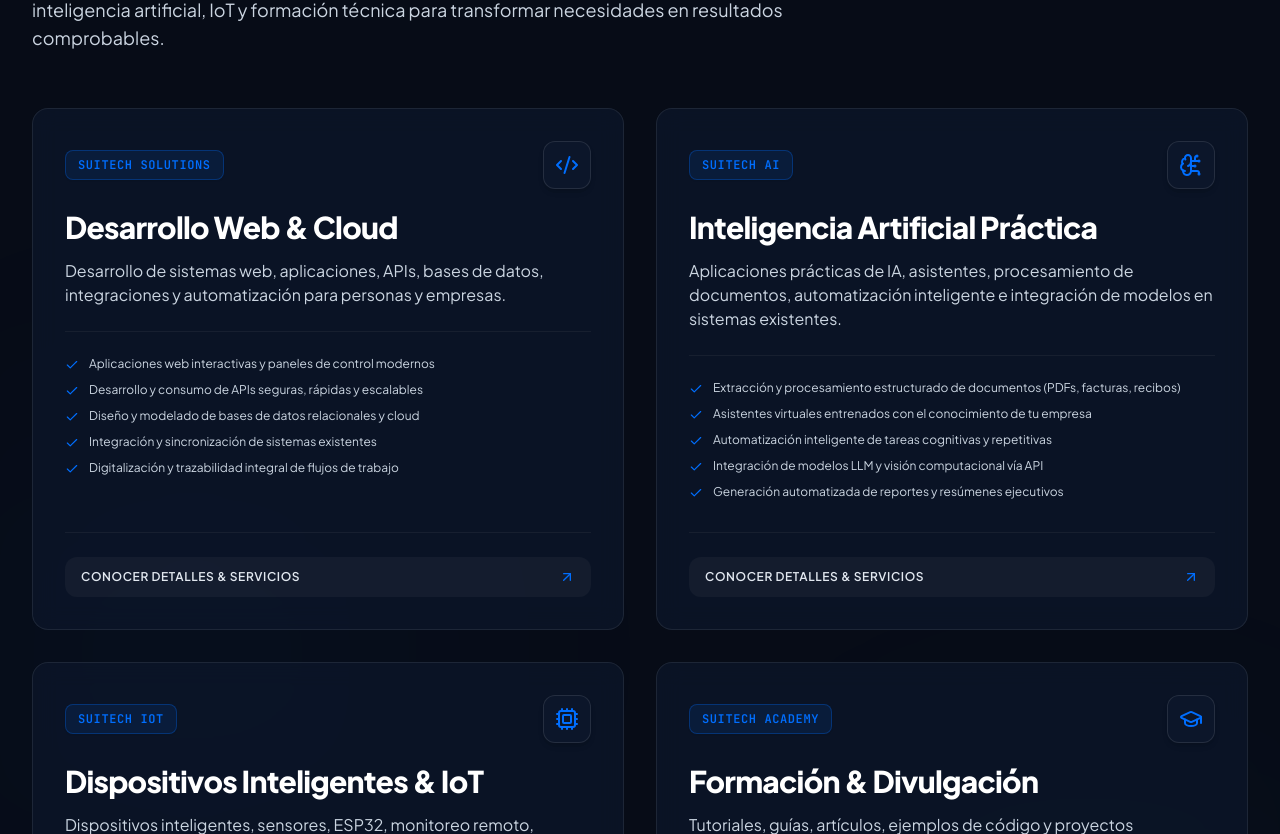
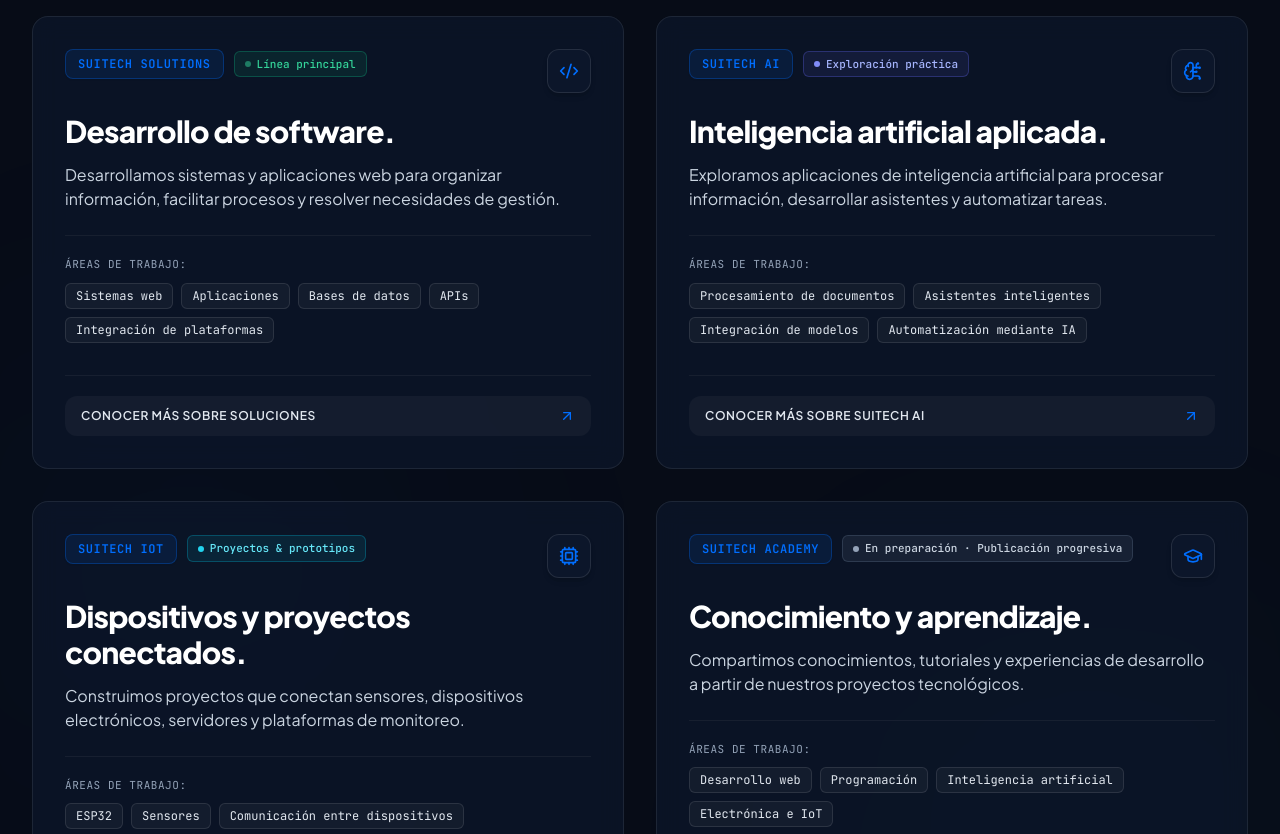
Before and after one commit to chokart/suitech, a Vue app: page / in a window 1280 px wide. Shown: the part 2106-2940 px from the top of the page. Built offline with nearby package versions, Linux system fonts and the light colour scheme; no server answers.

Commit message:
Redisenar editorialmente seccion lineas de trabajo de Suitech

```diff
--- a/src/components/home/ServicesSection.vue
+++ b/src/components/home/ServicesSection.vue
@@ -6,7 +6,6 @@
   Cpu,
   Layers,
   GraduationCap,
-  Check,
   ArrowUpRight,
   Sparkles
 } from 'lucide-vue-next';
@@ -35,6 +34,51 @@
       return '/soluciones';
   }
 };
+
+const getStatusBadgeClass = (statusType?: string) => {
+  switch (statusType) {
+    case 'primary':
+      return 'bg-emerald-500/10 text-emerald-400 border-emerald-500/30';
+    case 'exploration':
+      return 'bg-indigo-500/10 text-indigo-300 border-indigo-500/30';
+    case 'prototypes':
+      return 'bg-cyan-500/10 text-cyan-300 border-cyan-500/30';
+    case 'upcoming':
+      return 'bg-slate-500/15 text-slate-300 border-slate-500/30';
+    default:
+      return 'bg-brand-surface text-slate-300 border-white/10';
+  }
+};
+
+const getStatusDotClass = (statusType?: string) => {
+  switch (statusType) {
+    case 'primary':
+      return 'bg-emerald-400 animate-pulse';
+    case 'exploration':
+      return 'bg-indigo-400';
+    case 'prototypes':
+      return 'bg-cyan-400';
+    case 'upcoming':
+      return 'bg-slate-400';
+    default:
+      return 'bg-slate-400';
+  }
+};
+
+const getButtonLabel = (id: string) => {
+  switch (id) {
+    case 'suitech-solutions':
+      return 'Conocer más sobre soluciones';
+    case 'suitech-ai':
+      return 'Conocer más sobre Suitech AI';
+    case 'suitech-iot':
+      return 'Conocer más sobre Suitech IoT';
+    case 'suitech-academy':
+      return 'Conocer más sobre Academy';
+    default:
+      return 'Conocer más';
+  }
+};
 </script>
 
 <template>
@@ -49,17 +93,20 @@
       <div class="max-w-3xl">
         <div class="inline-flex items-center gap-2 px-3 py-1 rounded-full bg-brand-surface border border-brand-accent/30 text-xs font-mono text-brand-accent mb-4">
           <Sparkles class="w-3.5 h-3.5" />
-          <span>CAPACIDADES & SERVICIOS</span>
+          <span>NUESTRAS LÍNEAS DE TRABAJO</span>
         </div>
         <h2 class="text-3xl sm:text-4xl lg:text-5xl font-extrabold text-white tracking-tight leading-tight">
-          Soluciones tecnológicas diseñadas para resolver <span class="text-gradient-accent">problemas reales</span>.
+          Tecnología que toma <span class="text-gradient-accent">forma</span>.
         </h2>
-        <p class="mt-4 text-base sm:text-lg text-slate-300 leading-relaxed font-normal">
-          Organizamos Suitech en cuatro líneas tecnológicas conectadas: desarrollo a medida, inteligencia artificial, IoT y formación técnica para transformar necesidades en resultados comprobables.
+        <p class="mt-2 text-lg sm:text-xl font-medium text-brand-accent-glow">
+          Cuatro líneas, una misma visión.
+        </p>
+        <p class="mt-3 text-base sm:text-lg text-slate-300 leading-relaxed font-normal">
+          Desarrollamos software, exploramos nuevas tecnologías y construimos proyectos que conectan el mundo digital con necesidades reales.
         </p>
       </div>
 
-      <!-- Solutions Grid (4 Connected Business Lines - 2x2 Grid) -->
+      <!-- Solutions Grid (4 Connected Brand Lines - 2x2 Grid) -->
       <div class="mt-14 grid grid-cols-1 md:grid-cols-2 lg:grid-cols-2 gap-6 sm:gap-8">
 
         <div
@@ -67,50 +114,65 @@
           :key="solution.id"
           class="group relative flex flex-col justify-between rounded-2xl glass-panel p-6 sm:p-8 hover:bg-brand-surface-elevated/90 transition-all duration-300 border border-white/10 hover:border-brand-accent/50 hover:shadow-glow-accent/25"
         >
-          <!-- Top Row: Line Badge in Blue Box & Icon (No //01 numbers) -->
           <div>
-            <div class="flex items-center justify-between mb-5">
-              <!-- Suitech Line (en azul y en recuadro) -->
-              <span class="inline-flex items-center text-xs font-mono font-semibold uppercase tracking-wider text-brand-accent bg-brand-accent/10 px-3 py-1.5 rounded-lg border border-brand-accent/30 shadow-sm">
-                {{ solution.title }}
-              </span>
+            <!-- Top Row: Prominent Brand Line Name, Maturity Tag & Icon -->
+            <div class="flex items-start justify-between gap-4 mb-5">
+              <div class="flex flex-wrap items-center gap-2.5">
+                <!-- Brand Line Name: Gran protagonismo -->
+                <span class="inline-flex items-center text-xs font-mono font-bold uppercase tracking-wider text-brand-accent bg-brand-accent/10 px-3 py-1.5 rounded-lg border border-brand-accent/30 shadow-sm">
+                  {{ solution.lineName || solution.title }}
+                </span>
+
+                <!-- Maturity / Role Badge -->
+                <span
+                  class="inline-flex items-center gap-1.5 text-[11px] font-mono px-2.5 py-1 rounded-md border font-medium"
+                  :class="getStatusBadgeClass(solution.statusType)"
+                >
+                  <span class="w-1.5 h-1.5 rounded-full" :class="getStatusDotClass(solution.statusType)"></span>
+                  {{ solution.statusTag }}
+                </span>
+              </div>
 
               <!-- Icon -->
-              <div class="w-12 h-12 rounded-xl bg-brand-surface border border-white/10 group-hover:border-brand-accent/40 flex items-center justify-center text-brand-accent-glow group-hover:scale-105 transition-all duration-300 shadow-md">
-                <component :is="iconMap[solution.iconName] || Code2" class="w-6 h-6 text-brand-accent group-hover:text-blue-300" />
+              <div class="w-11 h-11 rounded-xl bg-brand-surface border border-white/10 group-hover:border-brand-accent/40 flex items-center justify-center shrink-0 text-brand-accent-glow group-hover:scale-105 transition-all duration-300 shadow-md">
+                <component :is="iconMap[solution.iconName] || Code2" class="w-5 h-5 text-brand-accent group-hover:text-blue-300" />
               </div>
             </div>
 
-            <!-- Título del servicio blanco y grande -->
+            <!-- Título claro y conciso -->
             <h3 class="text-2xl sm:text-3xl font-extrabold text-white tracking-tight group-hover:text-blue-100 transition-colors">
-              {{ solution.badge }}
+              {{ solution.heading || solution.badge }}
             </h3>
 
-            <!-- Summary -->
+            <!-- Descripción breve -->
             <p class="mt-3.5 text-sm sm:text-base text-slate-300 leading-relaxed font-normal">
               {{ solution.summary }}
             </p>
 
-            <!-- Feature Bullets -->
-            <div class="mt-6 pt-6 border-t border-white/5 space-y-2.5">
-              <div
-                v-for="(feature, fIndex) in solution.features"
-                :key="fIndex"
-                class="flex items-start gap-2.5 text-xs text-slate-300"
-              >
-                <Check class="w-3.5 h-3.5 text-brand-accent shrink-0 mt-0.5" />
-                <span>{{ feature }}</span>
+            <!-- Áreas de trabajo -->
+            <div class="mt-6 pt-5 border-t border-white/5">
+              <div class="text-[11px] font-mono uppercase tracking-wider text-slate-400 mb-2.5">
+                Áreas de trabajo:
+              </div>
+              <div class="flex flex-wrap gap-2">
+                <span
+                  v-for="(area, aIndex) in solution.areas"
+                  :key="aIndex"
+                  class="px-2.5 py-1 rounded-md bg-white/[0.04] border border-white/10 text-xs text-slate-200 font-mono hover:border-brand-accent/40 hover:text-white transition-colors"
+                >
+                  {{ area }}
+                </span>
               </div>
             </div>
           </div>
 
-          <!-- Bottom Action: Internal SEO Linking to Dedicated Area -->
-          <div class="mt-8 pt-6 border-t border-white/5">
+          <!-- Bottom Action: Internal Linking -->
+          <div class="mt-8 pt-5 border-t border-white/5">
             <router-link
               :to="getSolutionRoute(solution.id)"
               class="w-full inline-flex items-center justify-between px-4 py-3 rounded-xl bg-white/[0.04] hover:bg-brand-accent hover:text-white text-xs font-semibold uppercase tracking-wider text-slate-200 transition-all duration-200 group/btn"
             >
-              <span>{{ solution.id === 'suitech-academy' ? 'Explorar tutoriales & recursos' : 'Conocer detalles & servicios' }}</span>
+              <span>{{ getButtonLabel(solution.id) }}</span>
               <ArrowUpRight class="w-4 h-4 text-brand-accent group-hover/btn:text-white group-hover/btn:translate-x-0.5 group-hover/btn:-translate-y-0.5 transition-transform" />
             </router-link>
           </div>
--- a/src/data/suitechData.ts
+++ b/src/data/suitechData.ts
@@ -34,70 +34,103 @@
   {
     id: 'suitech-solutions',
     number: '01',
-    title: 'Suitech Solutions',
-    badge: 'Desarrollo Web & Cloud',
-    summary: 'Desarrollo de sistemas web, aplicaciones, APIs, bases de datos, integraciones y automatización para personas y empresas.',
-    description: 'Construimos plataformas digitales sólidas y a medida que optimizan la operativa diaria de negocios y profesionales, eliminando procesos manuales propensos a errores.',
+    title: 'SUITECH SOLUTIONS',
+    lineName: 'SUITECH SOLUTIONS',
+    heading: 'Desarrollo de software.',
+    badge: 'Desarrollo de software.',
+    statusTag: 'Línea principal',
+    statusType: 'primary',
+    summary: 'Desarrollamos sistemas y aplicaciones web para organizar información, facilitar procesos y resolver necesidades de gestión.',
+    description: 'Desarrollamos sistemas y aplicaciones web para organizar información, facilitar procesos y resolver necesidades de gestión.',
     iconName: 'Code2',
+    areas: [
+      'Sistemas web',
+      'Aplicaciones',
+      'Bases de datos',
+      'APIs',
+      'Integración de plataformas'
+    ],
     features: [
-      'Aplicaciones web interactivas y paneles de control modernos',
-      'Desarrollo y consumo de APIs seguras, rápidas y escalables',
-      'Diseño y modelado de bases de datos relacionales y cloud',
-      'Integración y sincronización de sistemas existentes',
-      'Digitalización y trazabilidad integral de flujos de trabajo'
+      'Sistemas web y aplicaciones a medida',
+      'Modelado de bases de datos y arquitectura',
+      'Desarrollo de APIs e integración de plataformas'
     ],
-    deliverables: ['Código fuente documentado', 'Despliegues reproducibles con Git', 'Acompañamiento técnico inicial']
+    deliverables: ['Código fuente documentado', 'Estructura organizada', 'Acompañamiento técnico']
   },
   {
     id: 'suitech-ai',
     number: '02',
-    title: 'Suitech AI',
-    badge: 'Inteligencia Artificial Práctica',
-    summary: 'Aplicaciones prácticas de IA, asistentes, procesamiento de documentos, automatización inteligente e integración de modelos en sistemas existentes.',
-    description: 'Enfocamos la inteligencia artificial como una herramienta pragmática para resolver cuellos de botella: extracción de datos de comprobantes, asistentes técnicos y pipelines automatizados.',
+    title: 'SUITECH AI',
+    lineName: 'SUITECH AI',
+    heading: 'Inteligencia artificial aplicada.',
+    badge: 'Inteligencia artificial aplicada.',
+    statusTag: 'Exploración práctica',
+    statusType: 'exploration',
+    summary: 'Exploramos aplicaciones de inteligencia artificial para procesar información, desarrollar asistentes y automatizar tareas.',
+    description: 'Exploramos aplicaciones de inteligencia artificial para procesar información, desarrollar asistentes y automatizar tareas.',
     iconName: 'BrainCircuit',
+    areas: [
+      'Procesamiento de documentos',
+      'Asistentes inteligentes',
+      'Integración de modelos',
+      'Automatización mediante IA'
+    ],
     features: [
-      'Extracción y procesamiento estructurado de documentos (PDFs, facturas, recibos)',
-      'Asistentes virtuales entrenados con el conocimiento de tu empresa',
-      'Automatización inteligente de tareas cognitivas y repetitivas',
-      'Integración de modelos LLM y visión computacional vía API',
-      'Generación automatizada de reportes y resúmenes ejecutivos'
+      'Procesamiento y extracción en documentos',
+      'Asistentes orientados a flujos concretos',
+      'Integración de modelos y automatización mediante IA'
     ],
-    deliverables: ['Evaluación técnica de viabilidad', 'Integración de modelos vía API', 'Guía de uso y documentación']
+    deliverables: ['Evaluación de viabilidad técnica', 'Integración mediante APIs', 'Guía y documentación de uso']
   },
   {
     id: 'suitech-iot',
     number: '03',
-    title: 'Suitech IoT',
-    badge: 'Dispositivos Inteligentes & IoT',
-    summary: 'Dispositivos inteligentes, sensores, ESP32, monitoreo remoto, telemetría y conexión entre hardware, software y servicios en la nube.',
-    description: 'Unimos el mundo físico con la web: capturamos lecturas desde sensores en campo, las transmitimos de forma segura y las visualizamos en tiempo real.',
+    title: 'SUITECH IoT',
+    lineName: 'SUITECH IoT',
+    heading: 'Dispositivos y proyectos conectados.',
+    badge: 'Dispositivos y proyectos conectados.',
+    statusTag: 'Proyectos & prototipos',
+    statusType: 'prototypes',
+    summary: 'Construimos proyectos que conectan sensores, dispositivos electrónicos, servidores y plataformas de monitoreo.',
+    description: 'Construimos proyectos que conectan sensores, dispositivos electrónicos, servidores y plataformas de monitoreo.',
     iconName: 'Cpu',
+    areas: [
+      'ESP32',
+      'Sensores',
+      'Comunicación entre dispositivos',
+      'Telemetría y monitoreo remoto'
+    ],
     features: [
-      'Instrumentación y sensores (nivel ultrasónico, temperatura, flujo, presión)',
-      'Firmware eficiente y de bajo consumo en ESP32 / Arduino',
-      'Transmisión de telemetría segura vía WiFi/HTTP hacia servidores',
-      'Paneles web reactivos con visualización gráfica en vivo',
-      'Alertas tempranas automáticas ante niveles o umbrales críticos'
+      'Microcontroladores ESP32 y sensores',
+      'Comunicación y envío de datos a servidores',
+      'Telemetría y monitoreo remoto'
     ],
-    deliverables: ['Firmware para ESP32 en C/C++', 'API receptora para servidor/VPS', 'Tablero web de visualización']
+    deliverables: ['Firmware documentado para ESP32', 'Recepción de datos en servidor', 'Tablero web de monitoreo']
   },
   {
     id: 'suitech-academy',
     number: '04',
-    title: 'Suitech Academy',
-    badge: 'Formación & Divulgación',
-    summary: 'Tutoriales, guías, artículos, ejemplos de código y proyectos educativos en español.',
-    description: 'Transferencia técnica honesta para desarrolladores, profesionales y emprendedores que buscan aprender a crear software real y conectar hardware con la nube.',
+    title: 'SUITECH ACADEMY',
+    lineName: 'SUITECH ACADEMY',
+    heading: 'Conocimiento y aprendizaje.',
+    badge: 'Conocimiento y aprendizaje.',
+    statusTag: 'En preparación · Publicación progresiva',
+    statusType: 'upcoming',
+    summary: 'Compartimos conocimientos, tutoriales y experiencias de desarrollo a partir de nuestros proyectos tecnológicos.',
+    description: 'Compartimos conocimientos, tutoriales y experiencias de desarrollo a partir de nuestros proyectos tecnológicos.',
     iconName: 'GraduationCap',
+    areas: [
+      'Desarrollo web',
+      'Programación',
+      'Inteligencia artificial',
+      'Electrónica e IoT'
+    ],
     features: [
-      'Tutoriales paso a paso de desarrollo web con Vue 3 y TypeScript',
-      'Guías prácticas de IoT conectando microcontroladores ESP32 con APIs REST',
-      'Casos reales de automatización de procesos e integración con IA',
-      'Repositorios de código abierto documentados para estudiar y reutilizar',
-      'Documentación técnica clara y de libre acceso'
+      'Tutoriales y guías de desarrollo web',
+      'Prácticas de programación e IA aplicada',
+      'Proyectos de electrónica y microcontroladores'
     ],
-    deliverables: ['Guías técnicas paso a paso', 'Repositorios con código fuente', 'Documentación de proyectos reales']
+    deliverables: ['Publicaciones técnicas progresivas', 'Ejemplos de código', 'Documentación de libre acceso']
   }
 ];
 
--- a/src/types/index.ts
+++ b/src/types/index.ts
@@ -2,12 +2,17 @@
   id: string;
   number: string;
   title: string;
+  lineName?: string;
+  heading?: string;
+  statusTag?: string;
+  statusType?: 'primary' | 'exploration' | 'prototypes' | 'upcoming';
   summary: string;
   description: string;
   iconName: string;
   badge: string;
   isPriority?: boolean;
   priorityLabel?: string;
+  areas?: string[];
   features: string[];
   deliverables: string[];
 }
```
